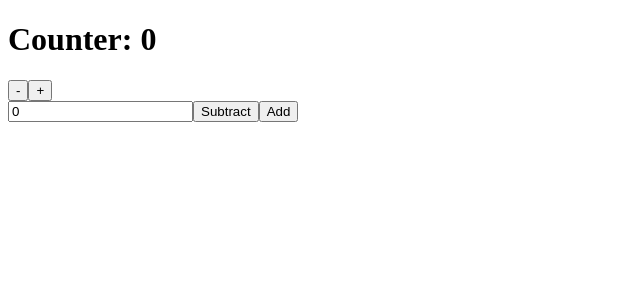
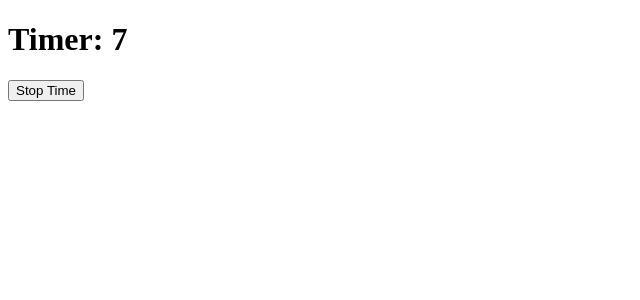
Before and after one commit to Adryel0713/Vite-React, a React (Vite) app: page / in a window 1280 px wide. Shown: the top 300 px of the page, without its empty margins (0-640 px from the left). Built offline with nearby package versions, Linux system fonts and the light colour scheme.

Commit message:
exercise_11

```diff
--- a/src/App.jsx
+++ b/src/App.jsx
@@ -1,9 +1,13 @@
-import Counter from "./Components/Counter"
+import FocusInput from "./Components/FocusInput"
+import Timer from "./Components/Timer"
 
 const App = () => {
 
   return (
-    <Counter />
+    <div>
+      {/* <FocusInput /> */}
+      <Timer />
+    </div>
   )
 }
 
--- a/src/Components/Counter.jsx
+++ /dev/null
@@ -1,32 +0,0 @@
-import { use, useReducer, useState } from "react"
-import { initialValue, counterReducer } from "../counterReduce"
-
-const Counter = () => {
-
-    const [value,setValue] = useState(0)
-    const [state,dispatch] = useReducer(counterReducer, initialValue)
-
-    const handleAdd = () => {
-        dispatch({type: 'incrementByValue', payload: +value})
-    }
-    const handleSubtract = () => {
-        dispatch({type: 'incrementByValue', payload: -value})
-    }
-  return (
-    <div>
-        <h1>Counter: {state.count}</h1>
-
-        <button onClick={() => dispatch({type: 'decrement'})}>-</button>
-        <button onClick={() => dispatch({type: 'increment'})}>+</button>
-        <br />
-
-        <div>
-            <input type="number" value={value} onChange={(e) => setValue(parseInt(e.target.value))} />
-            <button onClick={handleSubtract}>Subtract</button>
-            <button onClick={handleAdd}>Add</button>
-        </div>
-    </div>
-  )
-}
-
-export default Counter
--- /dev/null
+++ b/src/Components/FocusInput.jsx
@@ -0,0 +1,21 @@
+import { useRef } from "react";
+
+const FocusInput = () => {
+
+    const value = useRef(null)
+
+    const click = () => {
+        if(value.current){
+            value.current.focus()
+        }
+    }
+
+    return (
+        <div>
+            <input type="text" ref={value} placeholder="click in the button to focus!"/>
+            <button onClick={click}>focus</button>
+        </div>
+    )
+}
+
+export default FocusInput
--- /dev/null
+++ b/src/Components/Timer.jsx
@@ -0,0 +1,27 @@
+import { useEffect, useRef, useState } from "react"
+
+
+const Timer = () => {
+
+    const intervalRef = useRef(null)
+    const [count, setCount] = useState(0)
+
+    useEffect(() => {
+        intervalRef.current = setInterval(() => {
+            setCount((c) => c + 1)
+        }, 1000)
+
+        return () => {
+            clearInterval(intervalRef.current)
+        }
+    }, [])
+
+  return (
+    <div>
+        <h1>Timer: {count}</h1>
+        <button onClick={() => clearInterval(intervalRef.current)}>Stop Time</button>
+    </div>
+  )
+}
+
+export default Timer
--- a/src/counterReduce.js
+++ /dev/null
@@ -1,18 +0,0 @@
-const initialValue = {count: 0}
-
-const counterReducer = (state, action) => {
-    switch(action.type) {
-        case 'increment':
-            return {count: state.count + 1}
-        case 'decrement':
-            return {count: state.count - 1}
-        case 'incrementByValue':
-            return {count: state.count + action.payload}
-        case 'decrementByValue':
-            return {count: state.count - AiTwotoneInfoCircle.payload}
-        default:
-            return state
-    }
-}
-
-export { initialValue, counterReducer }
```
